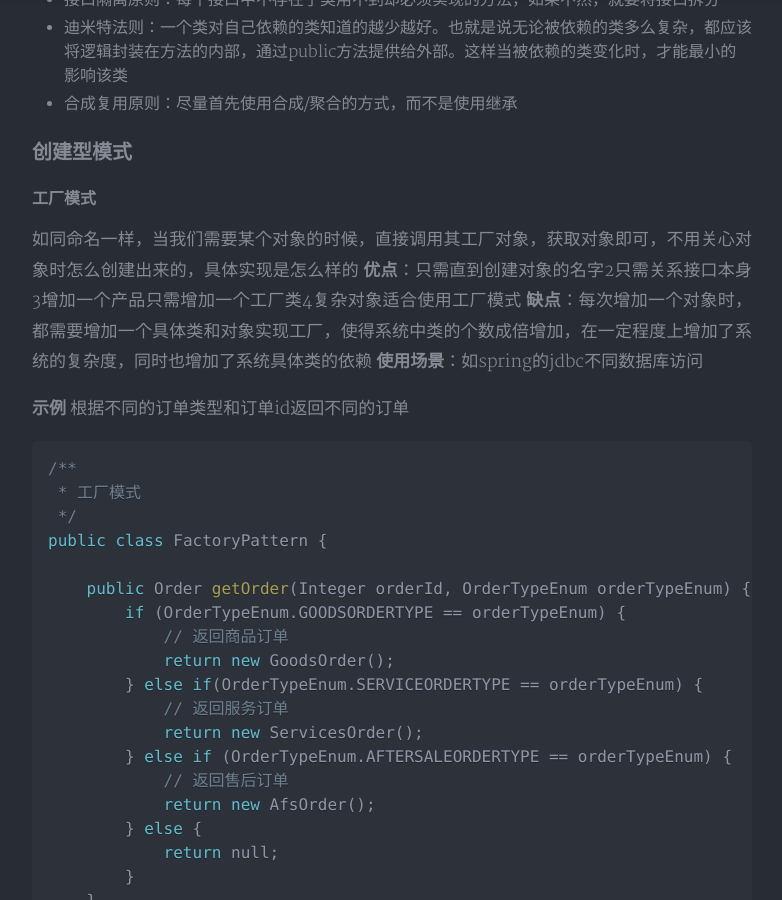
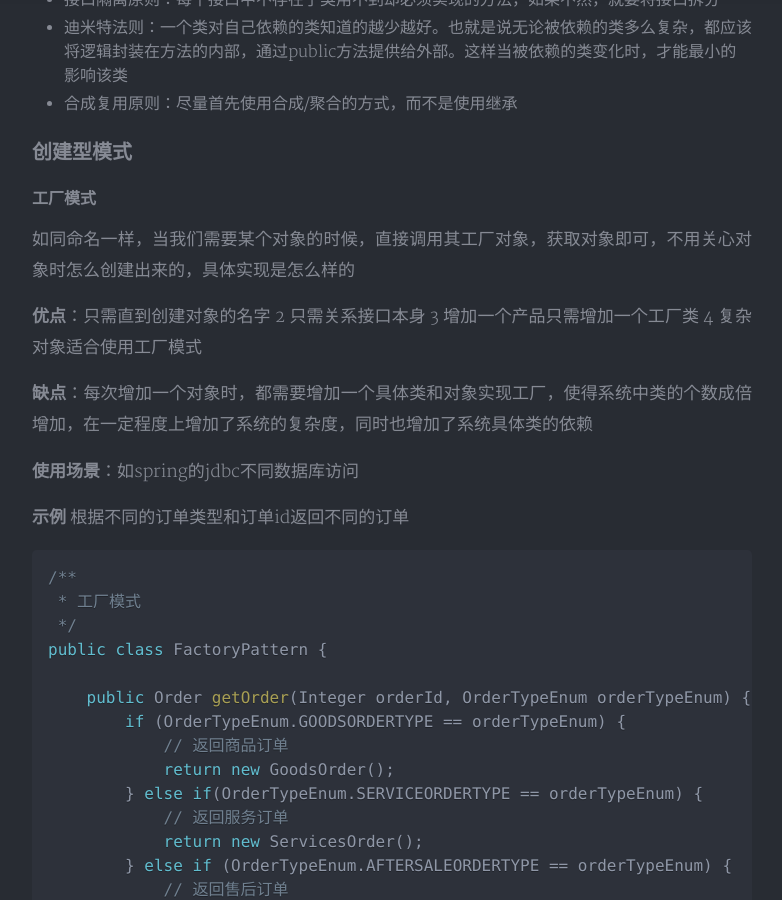
Before and after one commit to gobige/gobige.github.io, a Jekyll site: the page built from _posts/2017-09-20-designPattern-factory.md, in a window 1280 px wide and 900 px high, scrolled down 899 px. Shown: the whole window, without its empty margins (248-1030 px from the left). Built offline with Jekyll 4.4.1, drawn with Linux system fonts in a browser that asks for light colours; nearby versions of some CDN libraries; a style sheet for code colours, icons or effects is not loaded.

Commit message:
修改样式

```diff
--- a/_posts/2017-09-20-designPattern-factory.md
+++ b/_posts/2017-09-20-designPattern-factory.md
@@ -21,8 +21,11 @@ tags: 设计模式
 ### 创建型模式
 #### 工厂模式
 如同命名一样，当我们需要某个对象的时候，直接调用其工厂对象，获取对象即可，不用关心对象时怎么创建出来的，具体实现是怎么样的
-**优点**：只需直到创建对象的名字2只需关系接口本身3增加一个产品只需增加一个工厂类4复杂对象适合使用工厂模式
+
+**优点**：只需直到创建对象的名字 2 只需关系接口本身 3 增加一个产品只需增加一个工厂类 4 复杂对象适合使用工厂模式
+
 **缺点**：每次增加一个对象时，都需要增加一个具体类和对象实现工厂，使得系统中类的个数成倍增加，在一定程度上增加了系统的复杂度，同时也增加了系统具体类的依赖
+
 **使用场景**：如spring的jdbc不同数据库访问
 
 **示例**
```
